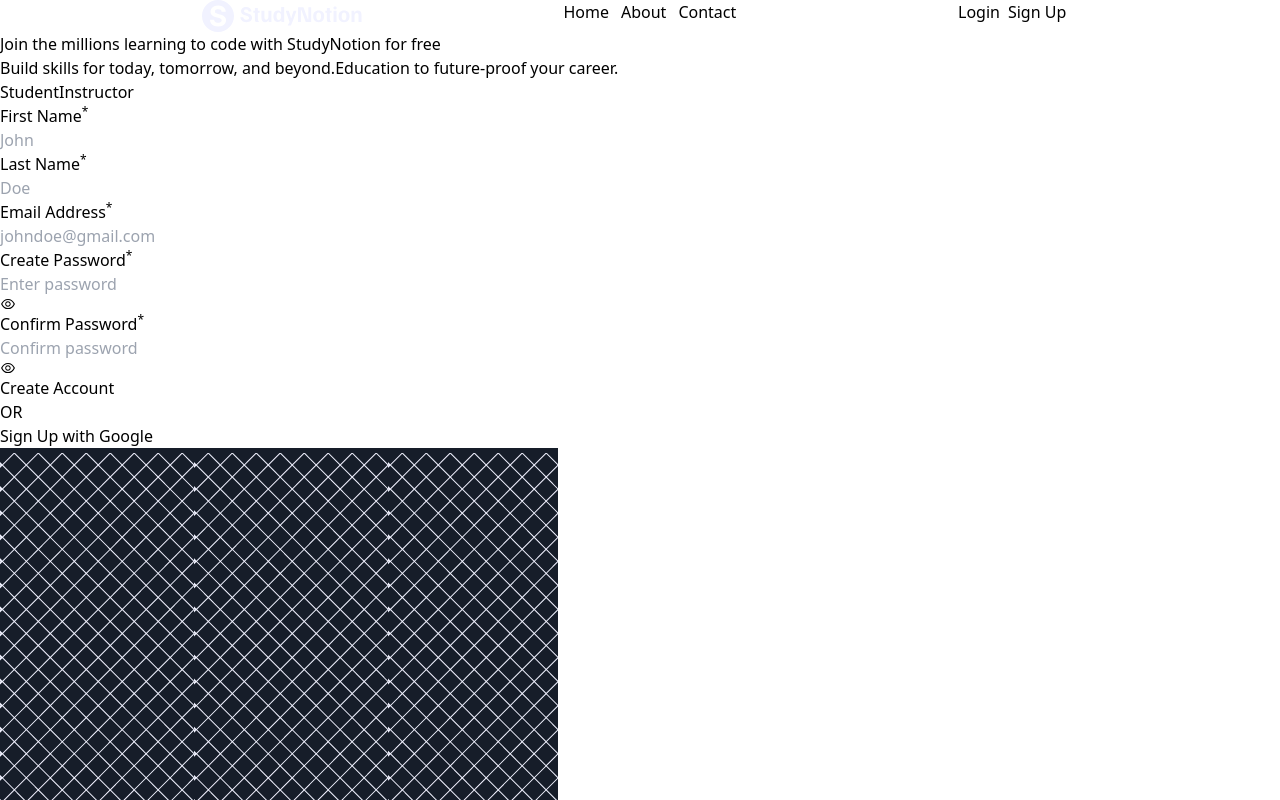
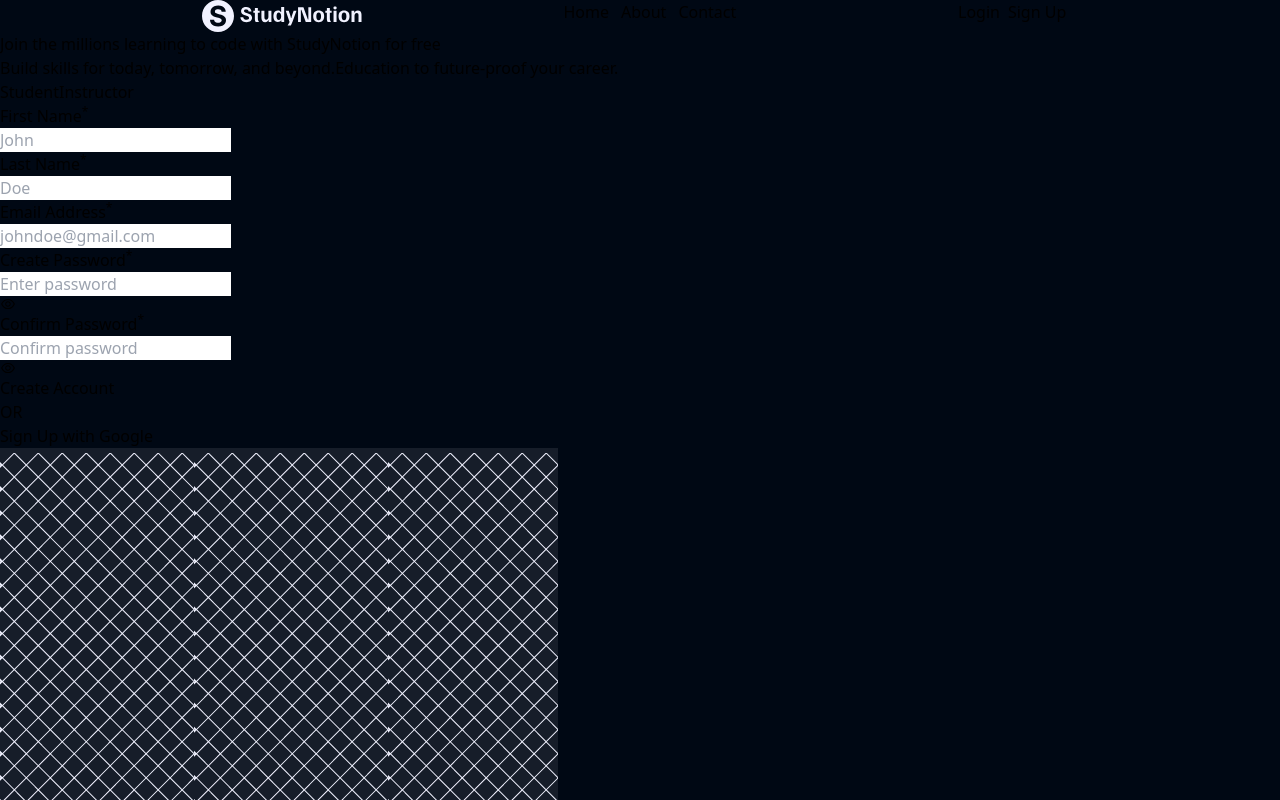
Before and after one commit to omkhodse18/React-Router-App, a React (Create React App) app: page /sign-up in a window 1280 px wide. Shown: the top 800 px of the page. Built offline with nearby package versions, Linux system fonts and the light colour scheme.

Commit message:
Styling add to App

```diff
--- a/src/App.jsx
+++ b/src/App.jsx
@@ -12,7 +12,7 @@
   const [isLoggedIn, setIsLoggedIn] = useState(false);
 
   return (
-    <div>
+    <div className="w-screen h-screen bg-richblack-900 flex flex-col">
 
       <Navbar isLoggedIn={isLoggedIn} setIsLoggedIn={setIsLoggedIn} />
 
```
